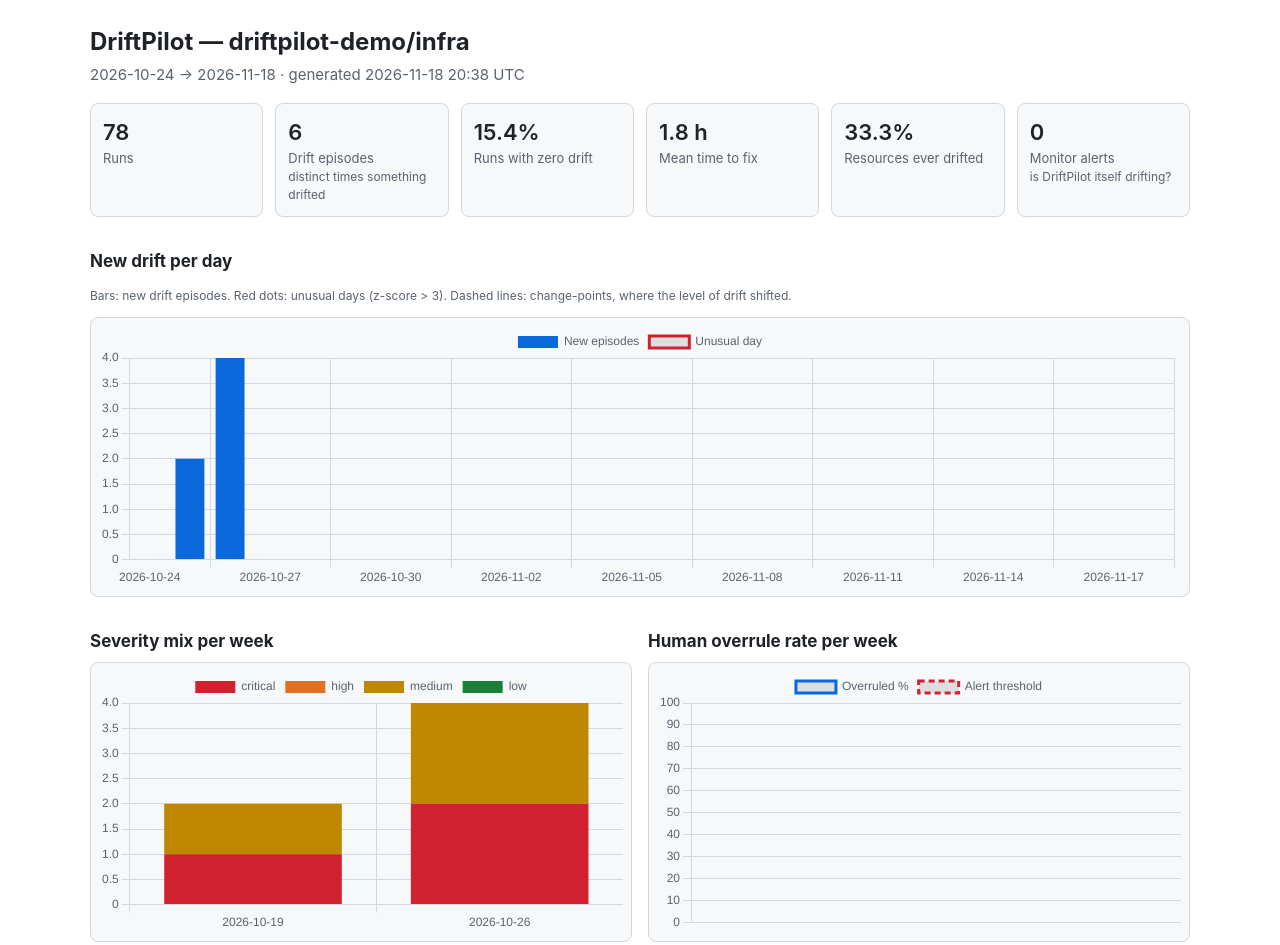
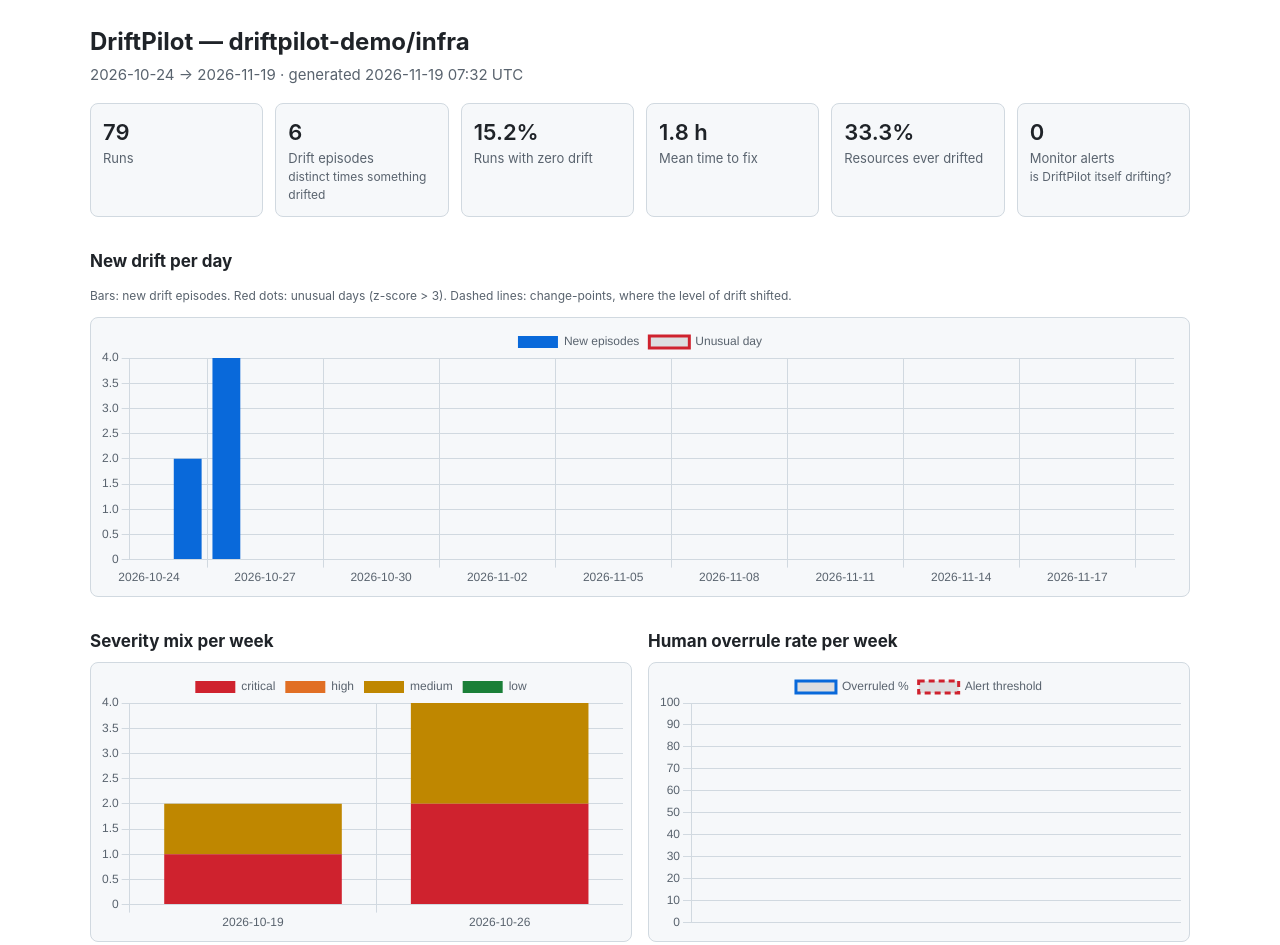
Before and after one commit to driftpilot-demo/drift-dashboard, a plain HTML site: page index.html in a window 1280 px wide. Shown: the top 945 px of the page. Drawn offline with nearby package versions, Linux system fonts and the light colour scheme.

Commit message:
Update dashboard (20261119T073229Z-921b5d)

```diff
--- a/index.html
+++ b/index.html
@@ -40,9 +40,9 @@ ul { padding-left: 20px; }
 <body>
 <main>
 <h1>DriftPilot — driftpilot-demo/infra</h1>
-<p class="sub">2026-10-24 → 2026-11-18 · generated 2026-11-18 20:38 UTC</p>
+<p class="sub">2026-10-24 → 2026-11-19 · generated 2026-11-19 07:32 UTC</p>
 
-<div class="tiles"><div class="tile"><div class="value">78</div><div class="label">Runs</div><div class="hint"></div></div><div class="tile"><div class="value">6</div><div class="label">Drift episodes</div><div class="hint">distinct times something drifted</div></div><div class="tile"><div class="value">15.4%</div><div class="label">Runs with zero drift</div><div class="hint"></div></div><div class="tile"><div class="value">1.8 h</div><div class="label">Mean time to fix</div><div class="hint"></div></div><div class="tile"><div class="value">33.3%</div><div class="label">Resources ever drifted</div><div class="hint"></div></div><div class="tile"><div class="value">0</div><div class="label">Monitor alerts</div><div class="hint">is DriftPilot itself drifting?</div></div></div>
+<div class="tiles"><div class="tile"><div class="value">79</div><div class="label">Runs</div><div class="hint"></div></div><div class="tile"><div class="value">6</div><div class="label">Drift episodes</div><div class="hint">distinct times something drifted</div></div><div class="tile"><div class="value">15.2%</div><div class="label">Runs with zero drift</div><div class="hint"></div></div><div class="tile"><div class="value">1.8 h</div><div class="label">Mean time to fix</div><div class="hint"></div></div><div class="tile"><div class="value">33.3%</div><div class="label">Resources ever drifted</div><div class="hint"></div></div><div class="tile"><div class="value">0</div><div class="label">Monitor alerts</div><div class="hint">is DriftPilot itself drifting?</div></div></div>
 
 <h2>New drift per day</h2>
 <p class="hint">Bars: new drift episodes. Red dots: unusual days (z-score &gt; 3).
@@ -75,7 +75,7 @@ Dashed lines: change-points, where the level of drift shifted.</p>
 </main>
 <script src="https://cdnjs.cloudflare.com/ajax/libs/Chart.js/4.4.1/chart.umd.min.js"></script>
 <script>
-const D = {"days": ["2026-10-24", "2026-10-25", "2026-10-26", "2026-10-27", "2026-10-28", "2026-10-29", "2026-10-30", "2026-10-31", "2026-11-01", "2026-11-02", "2026-11-03", "2026-11-04", "2026-11-05", "2026-11-06", "2026-11-07", "2026-11-08", "2026-11-09", "2026-11-10", "2026-11-11", "2026-11-12", "2026-11-13", "2026-11-14", "2026-11-15", "2026-11-16", "2026-11-17", "2026-11-18"], "daily": [0, 2, 4, 0, 0, 0, 0, 0, 0, 0, 0, 0, 0, 0, 0, 0, 0, 0, 0, 0, 0, 0, 0, 0, 0, 0], "anomalies": [null, null, null, null, null, null, null, null, null, null, null, null, null, null, null, null, null, null, null, null, null, null, null, null, null, null], "changePoints": [], "severity": {"weeks": ["2026-10-19", "2026-10-26"], "series": {"critical": [1, 2], "high": [0, 0], "medium": [1, 2], "low": [0, 0]}}, "overrule": {"weeks": [], "rates": [], "threshold": 25}};
+const D = {"days": ["2026-10-24", "2026-10-25", "2026-10-26", "2026-10-27", "2026-10-28", "2026-10-29", "2026-10-30", "2026-10-31", "2026-11-01", "2026-11-02", "2026-11-03", "2026-11-04", "2026-11-05", "2026-11-06", "2026-11-07", "2026-11-08", "2026-11-09", "2026-11-10", "2026-11-11", "2026-11-12", "2026-11-13", "2026-11-14", "2026-11-15", "2026-11-16", "2026-11-17", "2026-11-18", "2026-11-19"], "daily": [0, 2, 4, 0, 0, 0, 0, 0, 0, 0, 0, 0, 0, 0, 0, 0, 0, 0, 0, 0, 0, 0, 0, 0, 0, 0, 0], "anomalies": [null, null, null, null, null, null, null, null, null, null, null, null, null, null, null, null, null, null, null, null, null, null, null, null, null, null, null], "changePoints": [], "severity": {"weeks": ["2026-10-19", "2026-10-26"], "series": {"critical": [1, 2], "high": [0, 0], "medium": [1, 2], "low": [0, 0]}}, "overrule": {"weeks": [], "rates": [], "threshold": 25}};
 const css = (n) => getComputedStyle(document.documentElement).getPropertyValue(n).trim();
 Chart.defaults.color = css("--muted");
 Chart.defaults.borderColor = css("--line");
```
